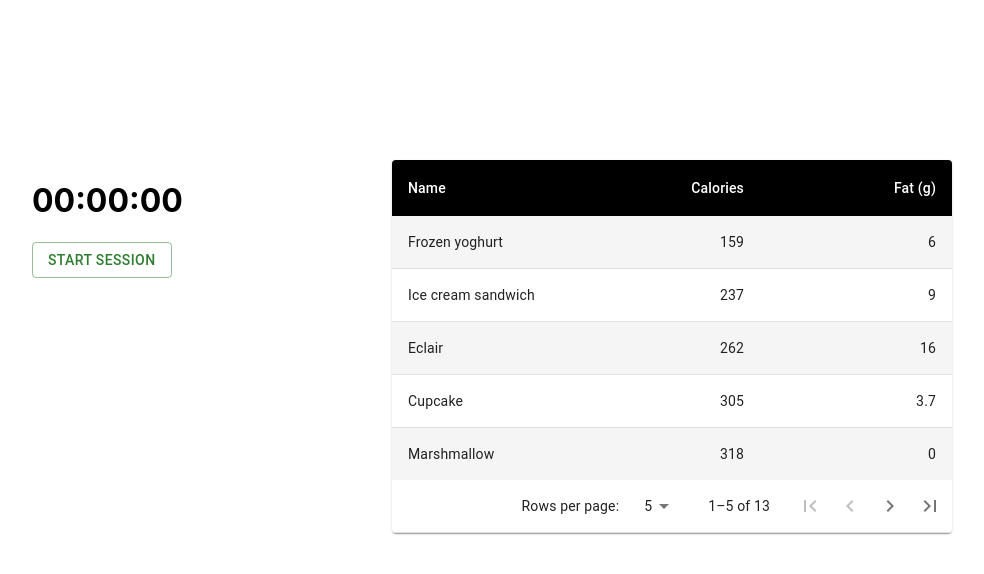
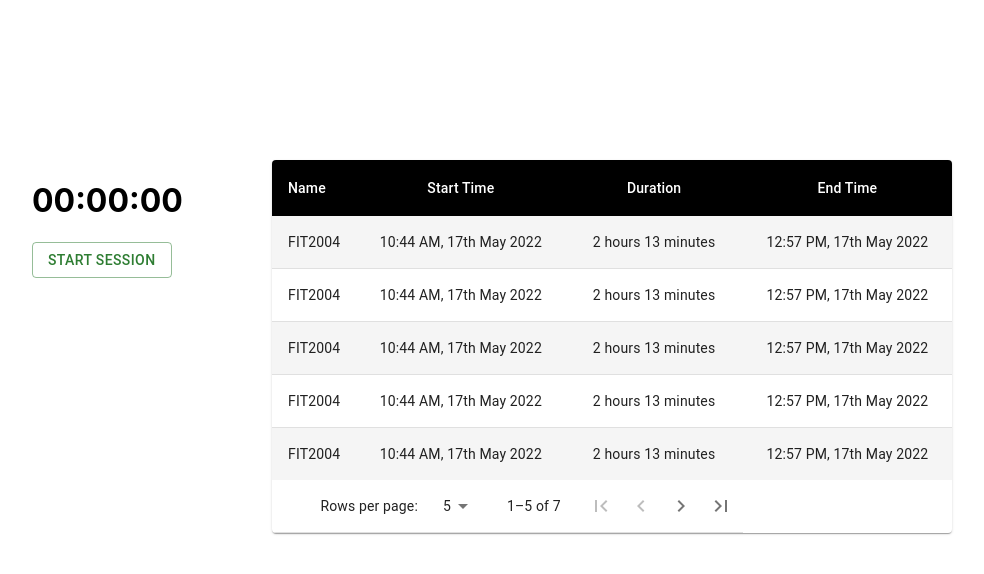
Before and after one commit to linton2000/Organize, a React (Create React App) app in the folder app/: page / in a window 1280 px wide. Shown: the top 574 px of the page, without its empty margins (208-1192 px from the left). Built offline with nearby package versions, Linux system fonts and the light colour scheme.

Commit message:
feat: Customize LogTable

```diff
--- a/app/src/App.tsx
+++ b/app/src/App.tsx
@@ -8,10 +8,10 @@ function App() {
         <Grid container spacing={20}>
             <Grid item xs={12} />
             <Grid item xs={2} />
-            <Grid container item xs={3}>
+            <Grid container item xs={2}>
                 <Logger />
             </Grid>
-            <Grid container item xs={6}>
+            <Grid container item xs={7}>
                 <LogTable />
             </Grid>
         </Grid>
--- a/app/src/components/LogTable.tsx
+++ b/app/src/components/LogTable.tsx
@@ -1,6 +1,5 @@
 import * as React from "react";
-import { useTheme, styled } from "@mui/material/styles";
-import Box from "@mui/material/Box";
+import { styled } from "@mui/material/styles";
 import Table from "@mui/material/Table";
 import TableBody from "@mui/material/TableBody";
 import TableCell, { tableCellClasses } from "@mui/material/TableCell";
@@ -10,119 +9,59 @@ import TablePagination from "@mui/material/TablePagination";
 import TableRow from "@mui/material/TableRow";
 import Paper from "@mui/material/Paper";
 import TableHead from "@mui/material/TableHead";
-import IconButton from "@mui/material/IconButton";
-import FirstPageIcon from "@mui/icons-material/FirstPage";
-import KeyboardArrowLeft from "@mui/icons-material/KeyboardArrowLeft";
-import KeyboardArrowRight from "@mui/icons-material/KeyboardArrowRight";
-import LastPageIcon from "@mui/icons-material/LastPage";
+import TablePaginationActions from "./TablePaginationActions";
 
-interface TablePaginationActionsProps {
-    count: number;
-    page: number;
-    rowsPerPage: number;
-    onPageChange: (
-        event: React.MouseEvent<HTMLButtonElement>,
-        newPage: number
-    ) => void;
+interface Row {
+    name: string;
+    startTime: string;
+    duration: string;
+    endTime: string;
 }
 
-function TablePaginationActions(props: TablePaginationActionsProps) {
-    const theme = useTheme();
-    const { count, page, rowsPerPage, onPageChange } = props;
-
-    const handleFirstPageButtonClick = (
-        event: React.MouseEvent<HTMLButtonElement>
-    ) => {
-        onPageChange(event, 0);
-    };
-
-    const handleBackButtonClick = (
-        event: React.MouseEvent<HTMLButtonElement>
-    ) => {
-        onPageChange(event, page - 1);
-    };
-
-    const handleNextButtonClick = (
-        event: React.MouseEvent<HTMLButtonElement>
-    ) => {
-        onPageChange(event, page + 1);
-    };
-
-    const handleLastPageButtonClick = (
-        event: React.MouseEvent<HTMLButtonElement>
-    ) => {
-        onPageChange(event, Math.max(0, Math.ceil(count / rowsPerPage) - 1));
-    };
-
-    return (
-        <Box sx={{ flexShrink: 0, ml: 2.5 }}>
-            <IconButton
-                onClick={handleFirstPageButtonClick}
-                disabled={page === 0}
-                aria-label="first page"
-            >
-                {theme.direction === "rtl" ? (
-                    <LastPageIcon />
-                ) : (
-                    <FirstPageIcon />
-                )}
-            </IconButton>
-            <IconButton
-                onClick={handleBackButtonClick}
-                disabled={page === 0}
-                aria-label="previous page"
-            >
-                {theme.direction === "rtl" ? (
-                    <KeyboardArrowRight />
-                ) : (
-                    <KeyboardArrowLeft />
-                )}
-            </IconButton>
-            <IconButton
-                onClick={handleNextButtonClick}
-                disabled={page >= Math.ceil(count / rowsPerPage) - 1}
-                aria-label="next page"
-            >
-                {theme.direction === "rtl" ? (
-                    <KeyboardArrowLeft />
-                ) : (
-                    <KeyboardArrowRight />
-                )}
-            </IconButton>
-            <IconButton
-                onClick={handleLastPageButtonClick}
-                disabled={page >= Math.ceil(count / rowsPerPage) - 1}
-                aria-label="last page"
-            >
-                {theme.direction === "rtl" ? (
-                    <FirstPageIcon />
-                ) : (
-                    <LastPageIcon />
-                )}
-            </IconButton>
-        </Box>
-    );
-}
-
-function createData(name: string, calories: number, fat: number) {
-    return { name, calories, fat };
-}
-
-const rows = [
-    createData("Cupcake", 305, 3.7),
-    createData("Donut", 452, 25.0),
-    createData("Eclair", 262, 16.0),
-    createData("Frozen yoghurt", 159, 6.0),
-    createData("Gingerbread", 356, 16.0),
-    createData("Honeycomb", 408, 3.2),
-    createData("Ice cream sandwich", 237, 9.0),
-    createData("Jelly Bean", 375, 0.0),
-    createData("KitKat", 518, 26.0),
-    createData("Lollipop", 392, 0.2),
-    createData("Marshmallow", 318, 0),
-    createData("Nougat", 360, 19.0),
-    createData("Oreo", 437, 18.0),
-].sort((a, b) => (a.calories < b.calories ? -1 : 1));
+const rows: Array<Row> = [
+    {
+        name: "FIT2004",
+        startTime: "10:44 AM, 17th May 2022",
+        duration: "2 hours 13 minutes",
+        endTime: "12:57 PM, 17th May 2022",
+    },
+    {
+        name: "FIT2004",
+        startTime: "10:44 AM, 17th May 2022",
+        duration: "2 hours 13 minutes",
+        endTime: "12:57 PM, 17th May 2022",
+    },
+    {
+        name: "FIT2004",
+        startTime: "10:44 AM, 17th May 2022",
+        duration: "2 hours 13 minutes",
+        endTime: "12:57 PM, 17th May 2022",
+    },
+    {
+        name: "FIT2004",
+        startTime: "10:44 AM, 17th May 2022",
+        duration: "2 hours 13 minutes",
+        endTime: "12:57 PM, 17th May 2022",
+    },
+    {
+        name: "FIT2004",
+        startTime: "10:44 AM, 17th May 2022",
+        duration: "2 hours 13 minutes",
+        endTime: "12:57 PM, 17th May 2022",
+    },
+    {
+        name: "FIT2004",
+        startTime: "10:44 AM, 17th May 2022",
+        duration: "2 hours 13 minutes",
+        endTime: "12:57 PM, 17th May 2022",
+    },
+    {
+        name: "FIT2004",
+        startTime: "10:44 AM, 17th May 2022",
+        duration: "2 hours 13 minutes",
+        endTime: "12:57 PM, 17th May 2022",
+    },
+];
 
 export default function LogTable() {
     const [page, setPage] = React.useState(0);
@@ -171,14 +110,15 @@ export default function LogTable() {
             <Table sx={{ minWidth: 500 }} aria-label="custom pagination table">
                 <TableHead>
                     <StyledTableRow>
-                        <StyledTableCell>
-                            Name
+                        <StyledTableCell>Name</StyledTableCell>
+                        <StyledTableCell align="center">
+                            Start Time
                         </StyledTableCell>
-                        <StyledTableCell align="right">
-                            Calories
+                        <StyledTableCell align="center">
+                            Duration
                         </StyledTableCell>
-                        <StyledTableCell align="right">
-                            Fat&nbsp;(g)
+                        <StyledTableCell align="center">
+                            End Time
                         </StyledTableCell>
                     </StyledTableRow>
                 </TableHead>
@@ -191,14 +131,17 @@ export default function LogTable() {
                         : rows
                     ).map((row) => (
                         <StyledTableRow key={row.name}>
-                            <TableCell component="th" scope="row">
+                            <TableCell component="th" style={{ width: 50 }} scope="row">
                                 {row.name}
                             </TableCell>
-                            <TableCell style={{ width: 160 }} align="right">
-                                {row.calories}
+                            <TableCell style={{ width: 200 }} align="center">
+                                {row.startTime}
                             </TableCell>
-                            <TableCell style={{ width: 160 }} align="right">
-                                {row.fat}
+                            <TableCell style={{ width: 160 }} align="center">
+                                {row.duration}
+                            </TableCell>
+                            <TableCell style={{ width: 200 }} align="center">
+                                {row.endTime}
                             </TableCell>
                         </StyledTableRow>
                     ))}
--- /dev/null
+++ b/app/src/components/TablePaginationActions.tsx
@@ -0,0 +1,97 @@
+import { useTheme } from "@mui/material/styles";
+import Box from "@mui/material/Box";
+import IconButton from "@mui/material/IconButton";
+import FirstPageIcon from "@mui/icons-material/FirstPage";
+import KeyboardArrowLeft from "@mui/icons-material/KeyboardArrowLeft";
+import KeyboardArrowRight from "@mui/icons-material/KeyboardArrowRight";
+import LastPageIcon from "@mui/icons-material/LastPage";
+
+interface TablePaginationActionsProps {
+    count: number;
+    page: number;
+    rowsPerPage: number;
+    onPageChange: (
+        event: React.MouseEvent<HTMLButtonElement>,
+        newPage: number
+    ) => void;
+}
+
+export default function TablePaginationActions(
+    props: TablePaginationActionsProps
+) {
+    const theme = useTheme();
+    const { count, page, rowsPerPage, onPageChange } = props;
+
+    const handleFirstPageButtonClick = (
+        event: React.MouseEvent<HTMLButtonElement>
+    ) => {
+        onPageChange(event, 0);
+    };
+
+    const handleBackButtonClick = (
+        event: React.MouseEvent<HTMLButtonElement>
+    ) => {
+        onPageChange(event, page - 1);
+    };
+
+    const handleNextButtonClick = (
+        event: React.MouseEvent<HTMLButtonElement>
+    ) => {
+        onPageChange(event, page + 1);
+    };
+
+    const handleLastPageButtonClick = (
+        event: React.MouseEvent<HTMLButtonElement>
+    ) => {
+        onPageChange(event, Math.max(0, Math.ceil(count / rowsPerPage) - 1));
+    };
+
+    return (
+        <Box sx={{ flexShrink: 0, ml: 2.5 }}>
+            <IconButton
+                onClick={handleFirstPageButtonClick}
+                disabled={page === 0}
+                aria-label="first page"
+            >
+                {theme.direction === "rtl" ? (
+                    <LastPageIcon />
+                ) : (
+                    <FirstPageIcon />
+                )}
+            </IconButton>
+            <IconButton
+                onClick={handleBackButtonClick}
+                disabled={page === 0}
+                aria-label="previous page"
+            >
+                {theme.direction === "rtl" ? (
+                    <KeyboardArrowRight />
+                ) : (
+                    <KeyboardArrowLeft />
+                )}
+            </IconButton>
+            <IconButton
+                onClick={handleNextButtonClick}
+                disabled={page >= Math.ceil(count / rowsPerPage) - 1}
+                aria-label="next page"
+            >
+                {theme.direction === "rtl" ? (
+                    <KeyboardArrowLeft />
+                ) : (
+                    <KeyboardArrowRight />
+                )}
+            </IconButton>
+            <IconButton
+                onClick={handleLastPageButtonClick}
+                disabled={page >= Math.ceil(count / rowsPerPage) - 1}
+                aria-label="last page"
+            >
+                {theme.direction === "rtl" ? (
+                    <FirstPageIcon />
+                ) : (
+                    <LastPageIcon />
+                )}
+            </IconButton>
+        </Box>
+    );
+}
```
